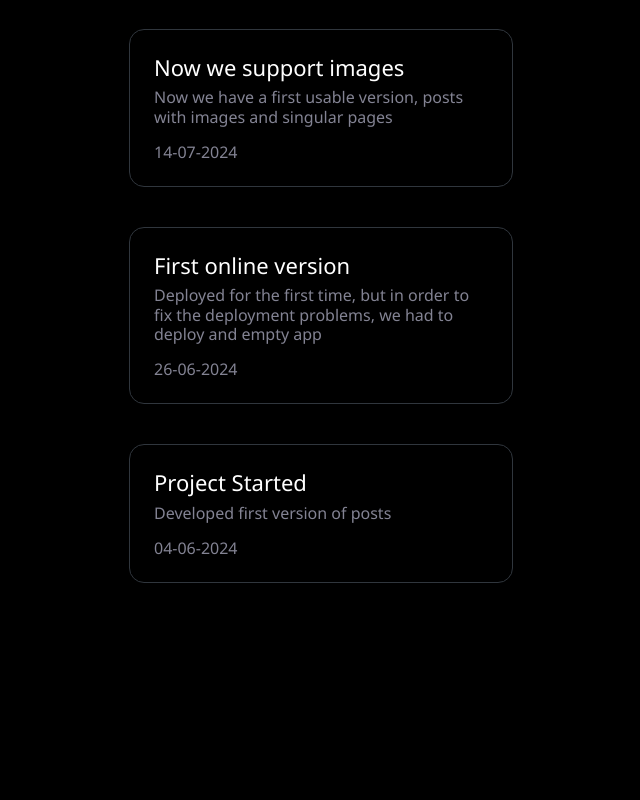
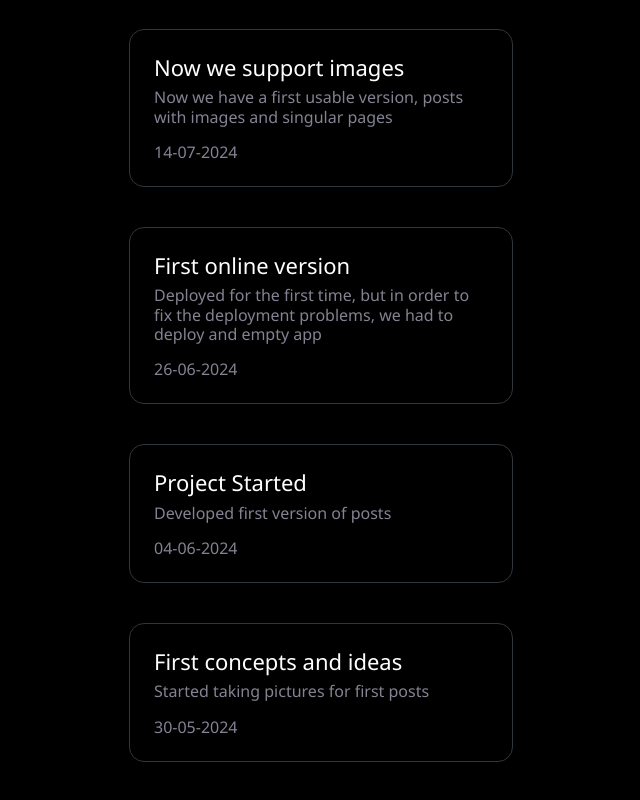
Before and after one commit to sebapkfd/city-app, a React (Vite) app: page /city-app/releases in a window 1280 px wide. Shown: the part 529-1329 px from the top of the page, without its empty margins (319-959 px from the left). Before the commit the page ends 1164 px from the top, so only its background shows below. Built offline with nearby package versions, Linux system fonts and the light colour scheme.

Commit message:
Moved types to own shared file and added a basic state display

```diff
--- a/public/releases.json
+++ b/public/releases.json
@@ -1,30 +1,36 @@
 [
   {
     "id": 1,
+    "title": "First concepts and ideas",
+    "content": "Started taking pictures for first posts",
+    "date": "30-05-2024"
+  },
+  {
+    "id": 2,
     "title": "Project Started",
     "content": "Developed first version of posts",
     "date": "04-06-2024"
   },
   {
-    "id": 2,
+    "id": 3,
     "title": "First online version",
     "content": "Deployed for the first time, but in order to fix the deployment problems, we had to deploy and empty app",
     "date": "26-06-2024"
   },
   {
-    "id": 3,
+    "id": 4,
     "title": "Now we support images",
     "content": "Now we have a first usable version, posts with images and singular pages",
     "date": "14-07-2024"
   },
   {
-    "id": 4,
+    "id": 5,
     "title": "Fully migrated to S3",
     "content": "Our images were not stored really well, so now we have it in the cloud, it helps our app run better as well",
     "date": "26-07-2024"
   },
   {
-    "id": 5,
+    "id": 6,
     "title": "Added Releases category",
     "content": "Now we will have a better registry of how our advances are going",
     "date": "29-07-2024"
--- a/src/components/IssuePage.tsx
+++ b/src/components/IssuePage.tsx
@@ -1,16 +1,7 @@
 import { useState, useEffect } from "react";
 import { useParams } from "react-router-dom";
 import Tags from "./Tags";
-
-type Issue = {
-  id: number;
-  title: string;
-  pictures: string[];
-  description: string;
-  date: string;
-  location: string;
-  tags: number[];
-};
+import { Issue } from "../shared/types";
 
 const IssuePage = () => {
   const [data, setData] = useState<Issue | null>(null);
@@ -51,6 +42,7 @@ const IssuePage = () => {
         <h1 className="issue-page-title">{data.title}</h1>
         <p className="issue-page-location">{data.location}</p>
         <Tags tags={data.tags} />
+        <p className="issue-page-location">{data.state ? "Activo" : "Arreglado"}</p>
       </div>
     </div>
   ) : null;
--- a/src/components/Tags.tsx
+++ b/src/components/Tags.tsx
@@ -1,10 +1,6 @@
 import { useEffect, useState } from "react";
 import { Link } from "react-router-dom";
-
-type Tag = {
-  id: number;
-  name: string;
-};
+import { Tag } from "../shared/types";
 
 const Tags = ({ tags }: { tags: number[] }) => {
   const [categories, setCategories] = useState<Tag[]>([]);
--- /dev/null
+++ b/src/shared/types.ts
@@ -0,0 +1,22 @@
+export type Tag = {
+  id: number;
+  name: string;
+};
+
+export type Issue = {
+  id: number;
+  title: string;
+  pictures: string[];
+  description: string;
+  date: string;
+  tags: number[];
+  location: string;
+  state: string;
+};
+
+export type Release = {
+  id: number;
+  title: string;
+  content: string;
+  date: string;
+};
```
Also changed, not shown: src/components/Category.tsx (+1 -16 lines), src/components/Home.tsx (+1 -9 lines), src/components/IssueItem.tsx (+1 -8 lines), src/components/ReleaseItem.tsx (+1 -6 lines), src/components/Releases.tsx (+1 -7 lines).
